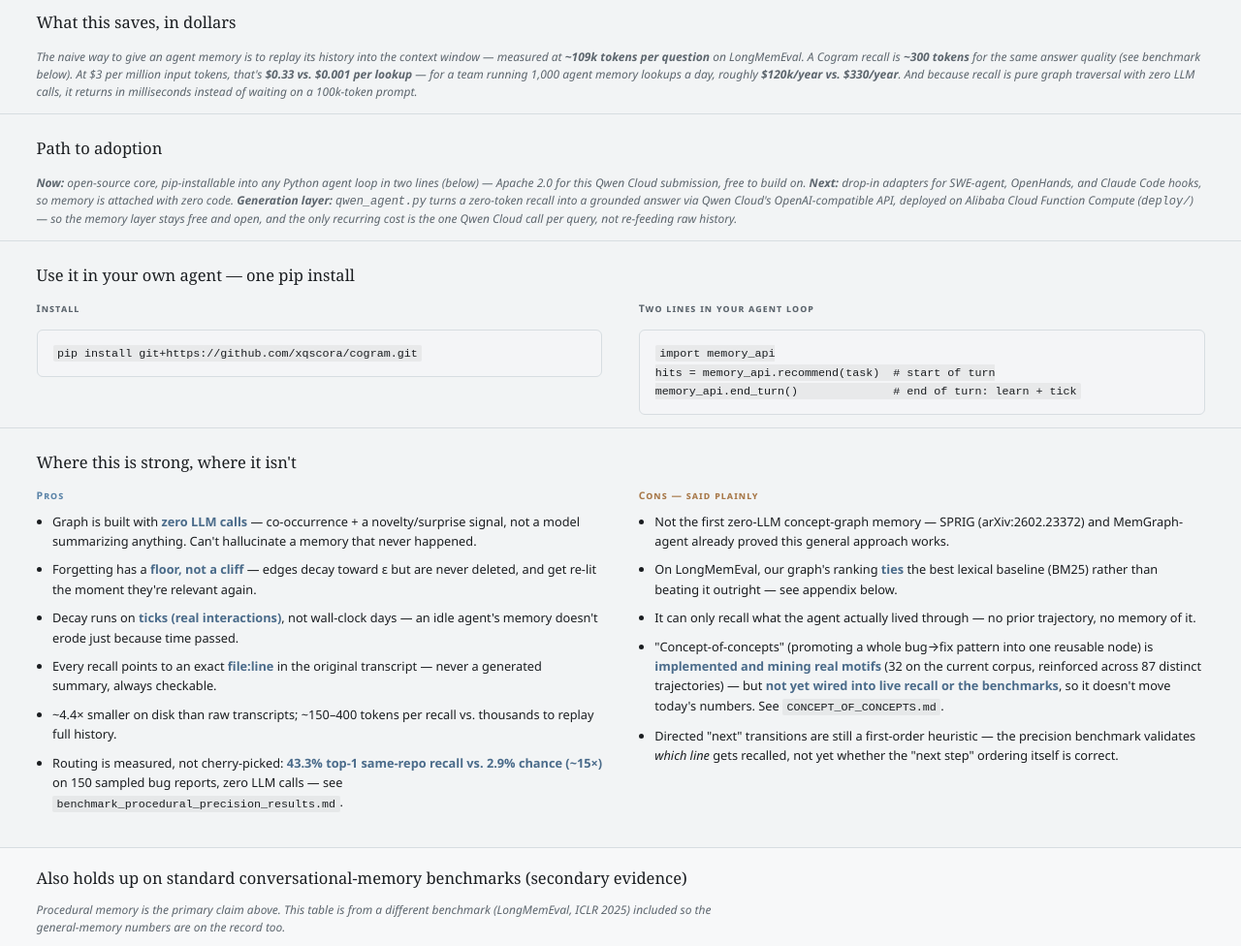
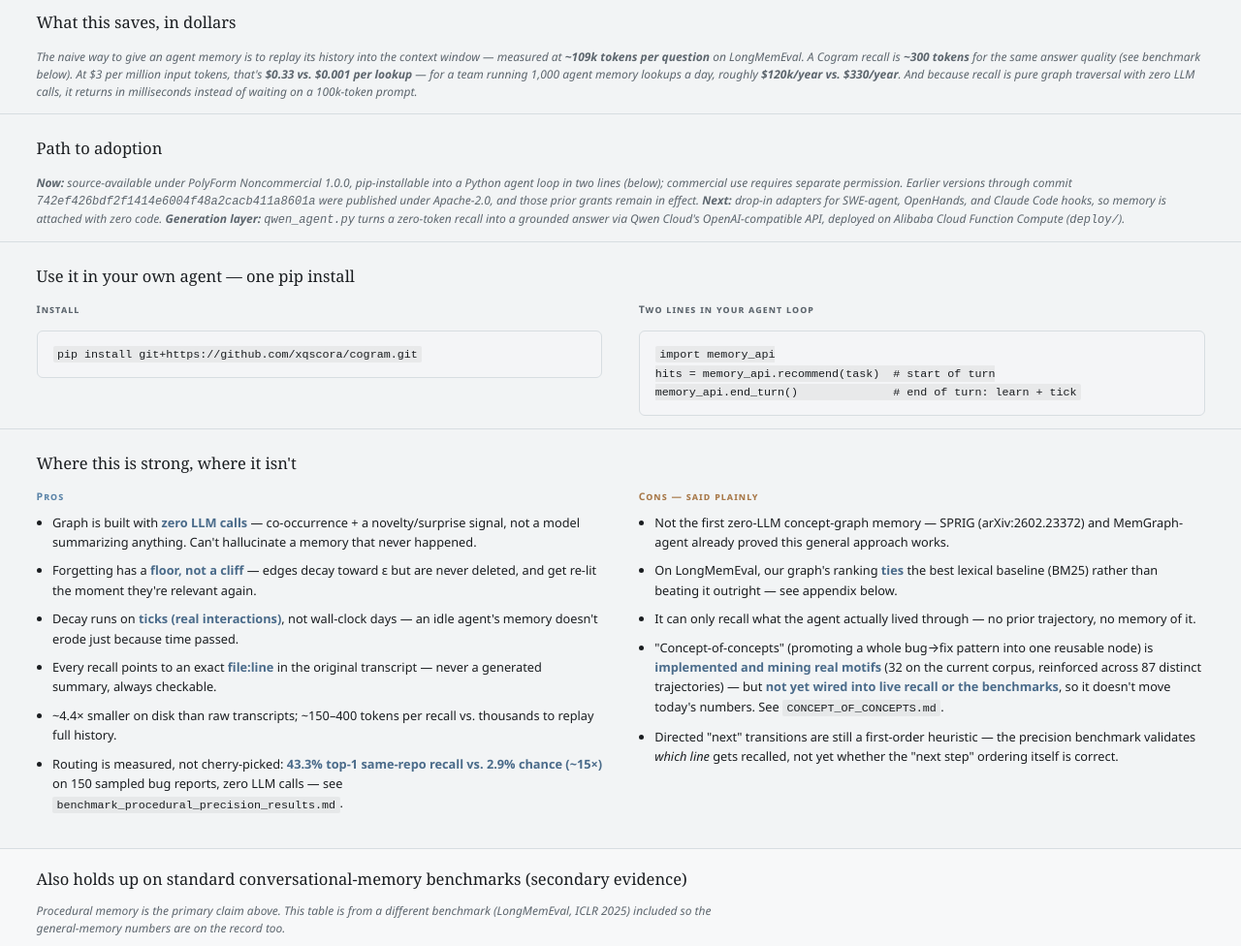
Before and after one commit to xqscora/cogram-qwen, a plain HTML site: page docs/index.html in a window 1280 px wide. Shown: the part 952-1928 px from the top of the page at 97% size. Drawn offline with Linux system fonts and the light colour scheme.

Commit message:
Change current license to PolyForm Noncommercial

```diff
--- a/docs/index.html
+++ b/docs/index.html
@@ -76,7 +76,7 @@
 
   <section class="pros-cons-strip" style="padding-bottom:0">
     <h2>Path to adoption</h2>
-    <p class="positioning-lead" style="max-width:none"><strong>Now:</strong> open-source core, pip-installable into any Python agent loop in two lines (below) — Apache 2.0 for this Qwen Cloud submission, free to build on. <strong>Next:</strong> drop-in adapters for SWE-agent, OpenHands, and Claude Code hooks, so memory is attached with zero code. <strong>Generation layer:</strong> <code>qwen_agent.py</code> turns a zero-token recall into a grounded answer via Qwen Cloud's OpenAI-compatible API, deployed on Alibaba Cloud Function Compute (<code>deploy/</code>) — so the memory layer stays free and open, and the only recurring cost is the one Qwen Cloud call per query, not re-feeding raw history.</p>
+    <p class="positioning-lead" style="max-width:none"><strong>Now:</strong> source-available under PolyForm Noncommercial 1.0.0, pip-installable into a Python agent loop in two lines (below); commercial use requires separate permission. Earlier versions through commit <code>742ef426bdf2f1414e6004f48a2cacb411a8601a</code> were published under Apache-2.0, and those prior grants remain in effect. <strong>Next:</strong> drop-in adapters for SWE-agent, OpenHands, and Claude Code hooks, so memory is attached with zero code. <strong>Generation layer:</strong> <code>qwen_agent.py</code> turns a zero-token recall into a grounded answer via Qwen Cloud's OpenAI-compatible API, deployed on Alibaba Cloud Function Compute (<code>deploy/</code>).</p>
   </section>
 
   <section class="pros-cons-strip" style="padding-bottom:0">
```
Also changed, not shown: 4 other files.
